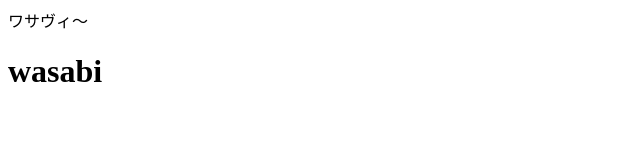
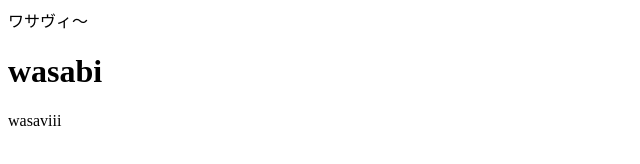
Before and after one commit to wasavitz/team-test, a plain HTML site: page index.html in a window 1280 px wide. Shown: the full height of the page, 0-640 px from the left. Drawn offline with Linux system fonts and the light colour scheme.

Commit message:
テスト

```diff
--- a/index.html
+++ b/index.html
@@ -9,5 +9,6 @@
   <body>
     ワサヴィ〜
     <h1>wasabi</h1>
+    <p>wasaviii</p>
   </body>
 </html>
```
